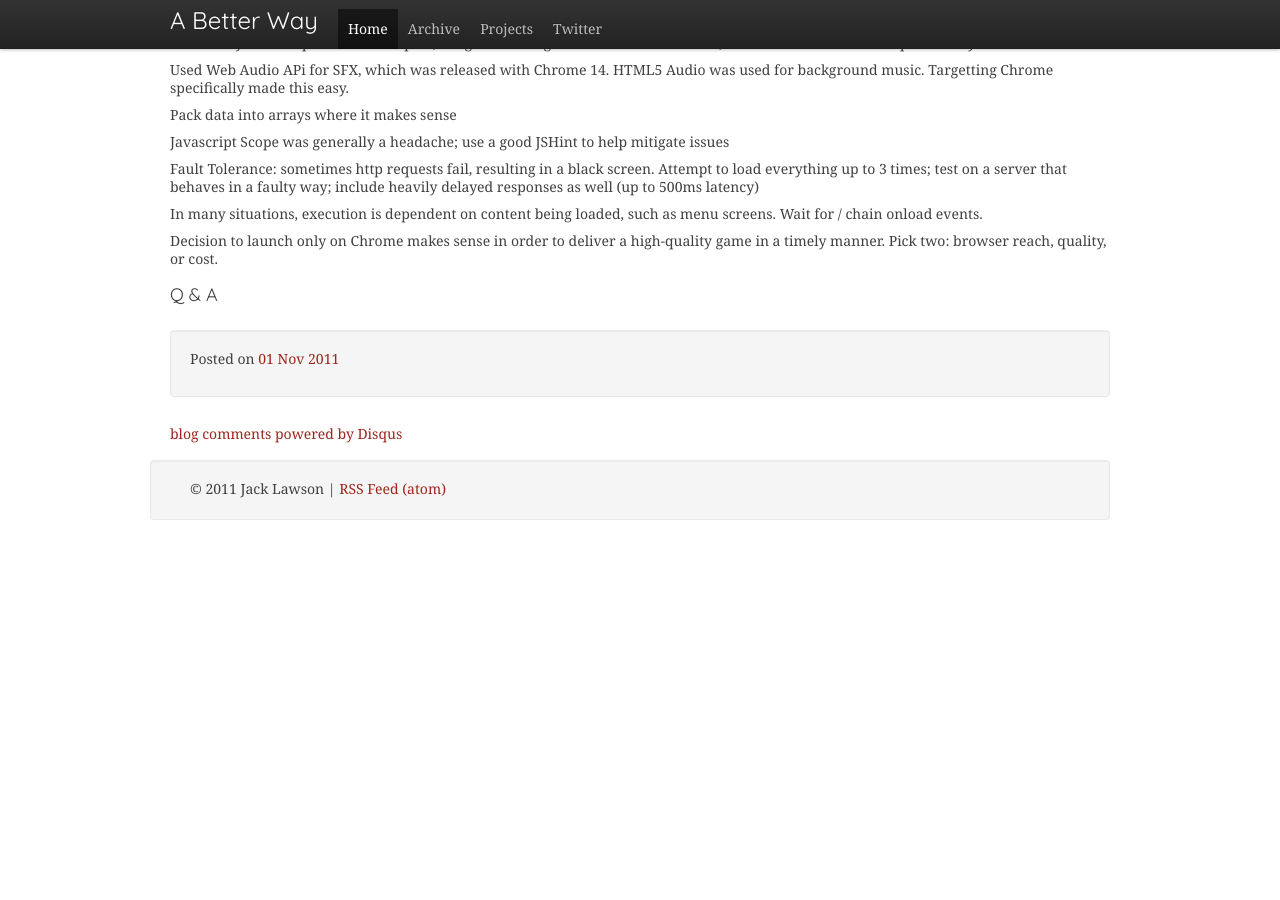
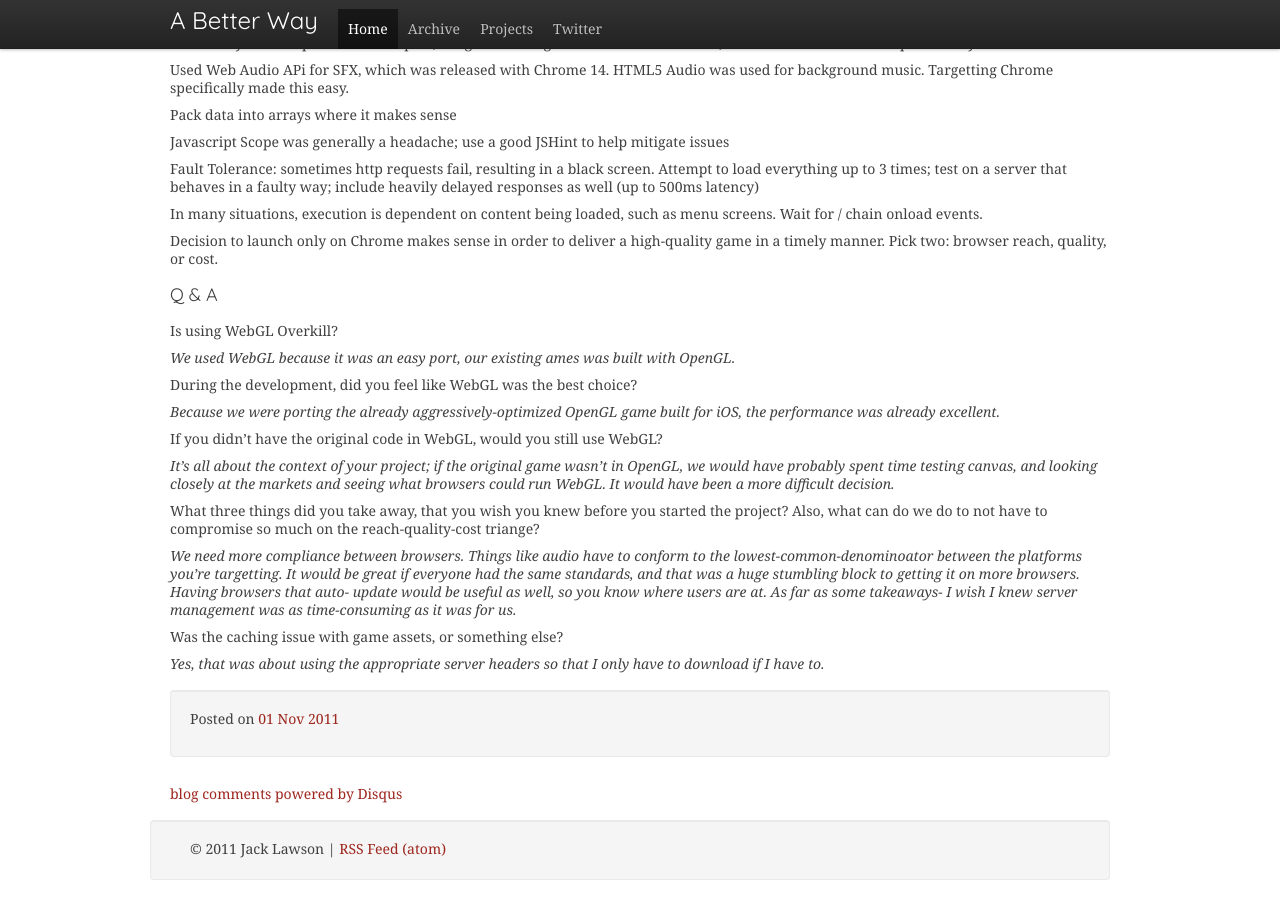
Before and after one commit to ajacksified/ajacksified.github.com, a Jekyll site: the page built from _posts/2011-11-01-new-game-conf-liveblog.markdown, in a window 1280 px wide and 900 px high, scrolled down 6624 px. Built offline with Jekyll 4.4.1, drawn with Linux system fonts in a browser that asks for light colours; nearby versions of some CDN libraries; some web fonts are replaced; Markdown is read by kramdown in place of the engine named in the settings; comment, search, counter and statistics services are not loaded; before the commit the page ends 7164 px from its top, so only the background shows below that.

Commit message:
Session 4

```diff
--- a/_posts/2011-11-01-new-game-conf-liveblog.markdown
+++ b/_posts/2011-11-01-new-game-conf-liveblog.markdown
@@ -449,3 +449,37 @@ high-quality game in a timely manner. Pick two: browser reach, quality, or
 cost.
 
 ### Q &amp; A
+
+Is using WebGL Overkill?
+
+*We used WebGL because it was an easy port, our existing ames was built with
+OpenGL.*
+
+During the development, did you feel like WebGL was the best choice?
+
+*Because we were porting the already aggressively-optimized OpenGL game
+built for iOS, the performance was already excellent.*
+
+If you didn't have the original code in WebGL, would you still use WebGL?
+
+*It's all about the context of your project; if the original game wasn't in
+OpenGL, we would have probably spent time testing canvas, and looking closely
+at the markets and seeing what browsers could run WebGL. It would have been a
+more difficult decision.*
+
+What three things did you take away, that you wish you knew before you started
+the project? Also, what can do we do to not have to compromise so much on the
+reach-quality-cost triange?
+
+*We need more compliance between browsers. Things like audio have to conform
+to the lowest-common-denominoator between the platforms you're targetting.
+It would be great if everyone had the same standards, and that was a huge
+stumbling block to getting it on more browsers. Having browsers that auto-
+update would be useful as well, so you know where users are at. As far as
+some takeaways- I wish I knew server management was as time-consuming
+as it was for us.*
+
+Was the caching issue with game assets, or something else?
+
+*Yes, that was about using the appropriate server headers so that I only have
+to download if I have to.*
```
